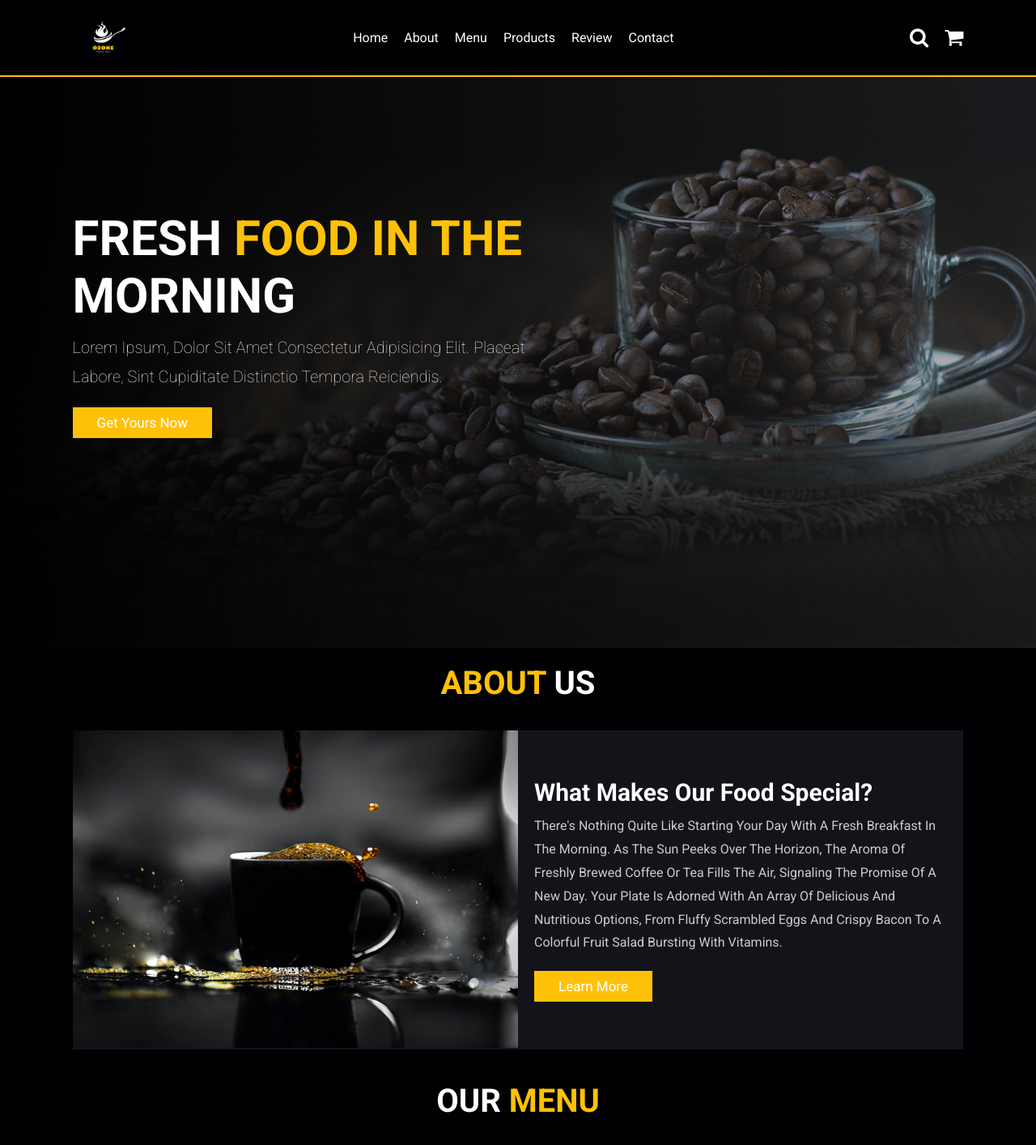
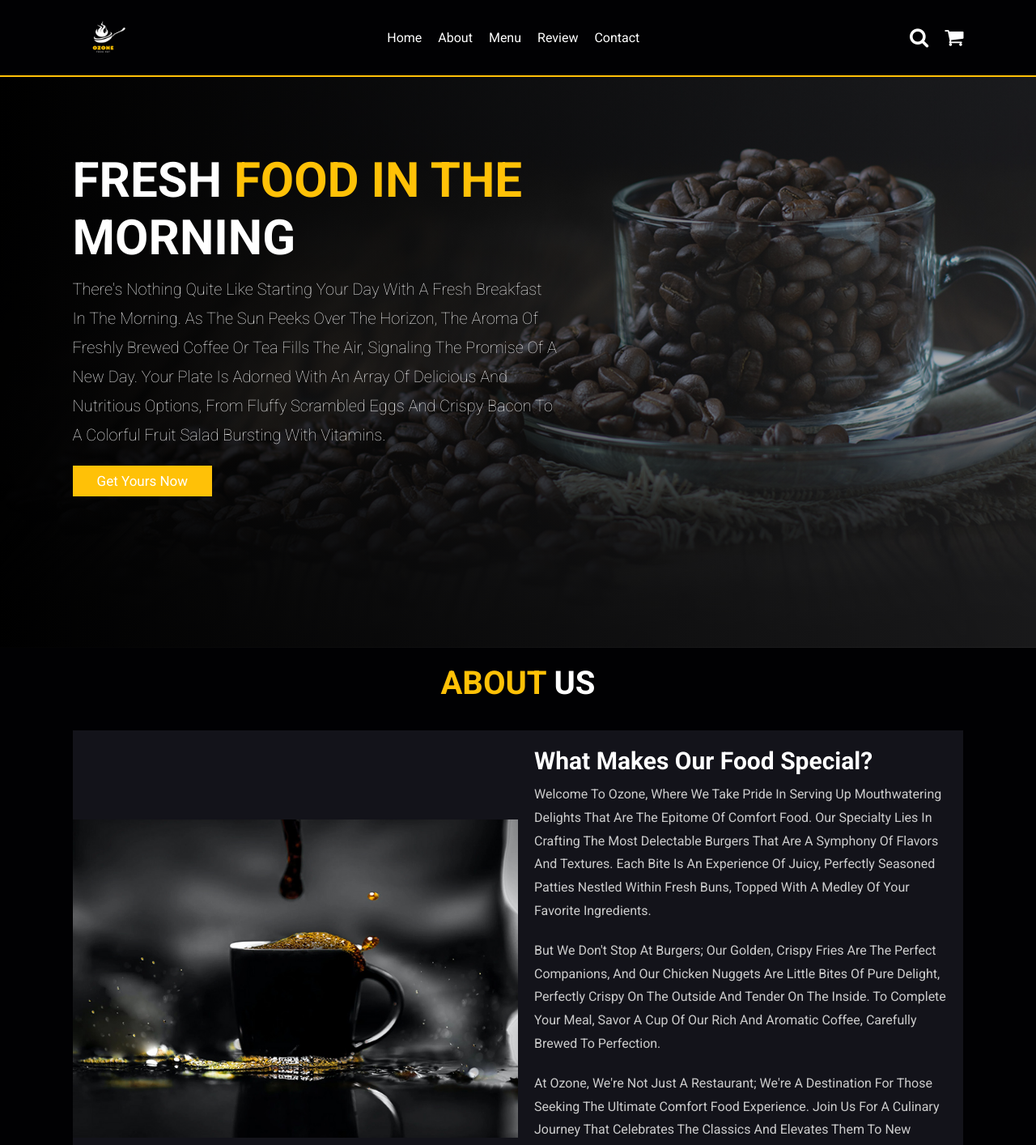
Before and after one commit to Pavithra-cj/Restaurant-landing-page, a React (Create React App) app in the folder frontend/: page / in a window 1280 px wide. Shown: the top 1414 px of the page at 81% size. Built offline with nearby package versions, Linux system fonts and the light colour scheme.

Commit message:
Contact component done.

```diff
--- a/frontend/src/Components/About.js
+++ b/frontend/src/Components/About.js
@@ -17,10 +17,17 @@ const About = () => {
           <div className="content">
             <h3>what makes our food special?</h3>
             <p>
-                There's nothing quite like starting your day with a fresh breakfast in the morning.
-                As the sun peeks over the horizon, the aroma of freshly brewed coffee or tea fills the air,
-                signaling the promise of a new day. Your plate is adorned with an array of delicious and nutritious options,
-                from fluffy scrambled eggs and crispy bacon to a colorful fruit salad bursting with vitamins.
+                Welcome to Ozone, where we take pride in serving up mouthwatering delights that are the epitome of comfort food.
+                Our specialty lies in crafting the most delectable burgers that are a symphony of flavors and textures.
+                Each bite is an experience of juicy, perfectly seasoned patties nestled within fresh buns, topped with a medley of your favorite ingredients.
+            </p>
+            <p>
+              But we don't stop at burgers; our golden, crispy fries are the perfect companions, and our chicken nuggets are little bites of pure delight,
+              perfectly crispy on the outside and tender on the inside. To complete your meal, savor a cup of our rich and aromatic coffee, carefully brewed to perfection.
+            </p>
+            <p>
+              At Ozone, we're not just a restaurant; we're a destination for those seeking the ultimate comfort food experience.
+              Join us for a culinary journey that celebrates the classics and elevates them to new heights of flavor and satisfaction.
             </p>
             <a href="#" className="btn">
               learn more
--- a/frontend/src/Components/Home.js
+++ b/frontend/src/Components/Home.js
@@ -9,8 +9,10 @@ const Home = () => {
             fresh <span>food in the </span>morning
           </h3>
           <p>
-            Lorem ipsum, dolor sit amet consectetur adipisicing elit. Placeat
-            labore, sint cupiditate distinctio tempora reiciendis.
+            There's nothing quite like starting your day with a fresh breakfast in the morning.
+            As the sun peeks over the horizon, the aroma of freshly brewed coffee or tea fills the air,
+            signaling the promise of a new day. Your plate is adorned with an array of delicious and nutritious options,
+            from fluffy scrambled eggs and crispy bacon to a colorful fruit salad bursting with vitamins.
           </p>
           <a href="#" className="btn">
             get yours now
--- a/frontend/src/Components/Navbar.js
+++ b/frontend/src/Components/Navbar.js
@@ -36,7 +36,6 @@ const Navbar = () => {
                 <a href='#home'>Home</a>
                 <a href='#about'>About</a>
                 <a href='#menu'>Menu</a>
-                <a href='#products'>Products</a>
                 <a href='#review'>Review</a>
                 <a href='#contact'>Contact</a>
             </nav>
@@ -61,8 +60,8 @@ const Navbar = () => {
               <span className="fas fa-times"></span>
               <img src={item.img} alt="" />
               <div className="content">
-                <h3>cart item 01</h3>
-                <div className="price">$15.99/-</div>
+                <h3>{item.name}</h3>
+                <div className="price">LKR {item.price}</div>
               </div>
             </div>
           ))}
--- a/frontend/src/Data.js
+++ b/frontend/src/Data.js
@@ -7,9 +7,6 @@ import cartImage1 from '../src/Assets/Images/cart-item-1.png'
 import cartImage2 from '../src/Assets/Images/cart-item-2.png'
 import cartImage3 from '../src/Assets/Images/cart-item-3.png'
 import cartImage4 from '../src/Assets/Images/cart-item-4.png'
-import productImage1 from '../src/Assets/Images/product-1.png'
-import productImage2 from '../src/Assets/Images/product-2.png'
-import productImage3 from '../src/Assets/Images/product-3.png'
 import reviewImage1 from '../src/Assets/Images/pic-1.png'
 import reviewImage2 from '../src/Assets/Images/pic-2.png'
 import reviewImage3 from '../src/Assets/Images/pic-3.png'
@@ -63,27 +60,18 @@ const menu = [
 const cart = [
   {
     img: cartImage1,
+    name: 'Ozone Big Burger Pack',
+    price: '1350.00',
   },
   {
     img: cartImage2,
+    name: 'Ozone Chicken Nuggets',
+    price: '800.00',
   },
   {
     img: cartImage3,
-  },
-  {
-    img: cartImage4,
-  },
-];
-
-const product = [
-  {
-    img: productImage1,
-  },
-  {
-    img: productImage2,
-  },
-  {
-    img: productImage3,
+    name: 'Ozone Wings and Fries',
+    price: '1000.00',
   },
 ];
 
@@ -112,4 +100,4 @@ const blog = [
 ];
 
 
-export { menu, cart, product, review, blog };
+export { menu, cart, review, blog };
```
Also changed, not shown: frontend/src/Components/Contact.js (+33 -0 lines), frontend/src/Components/Products.js (deleted).
